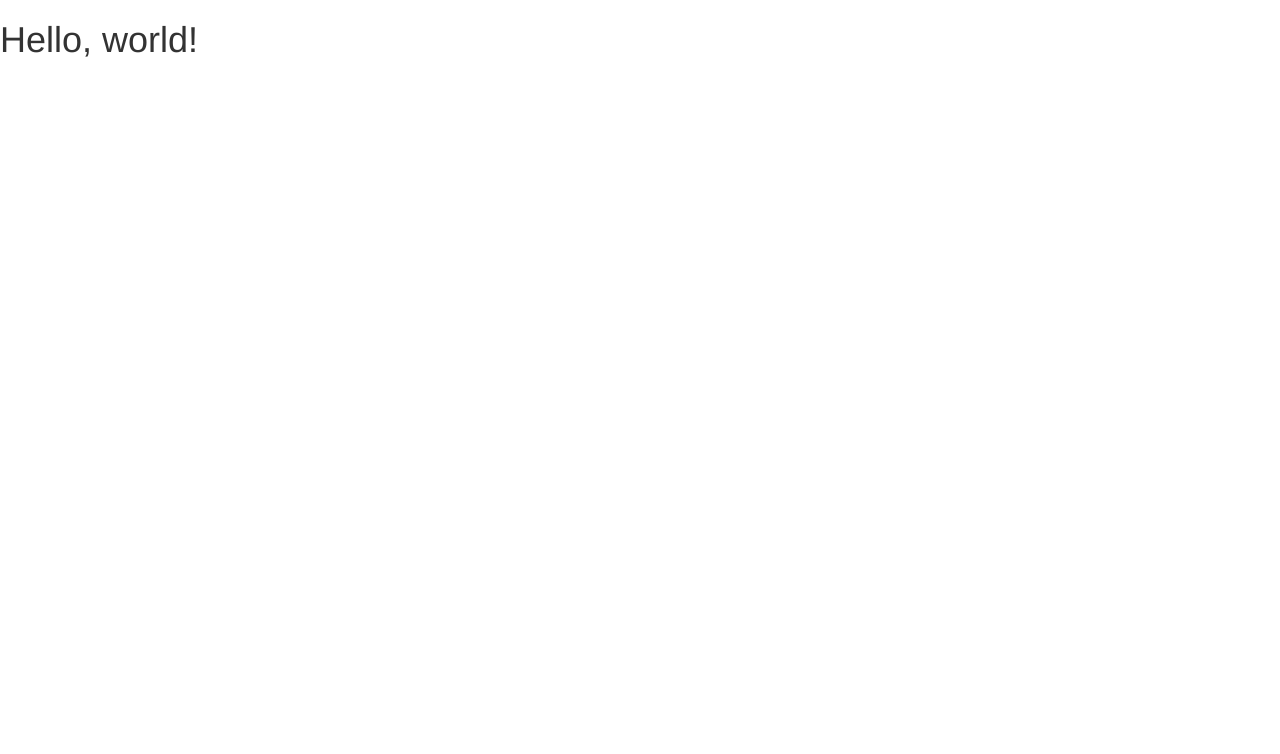
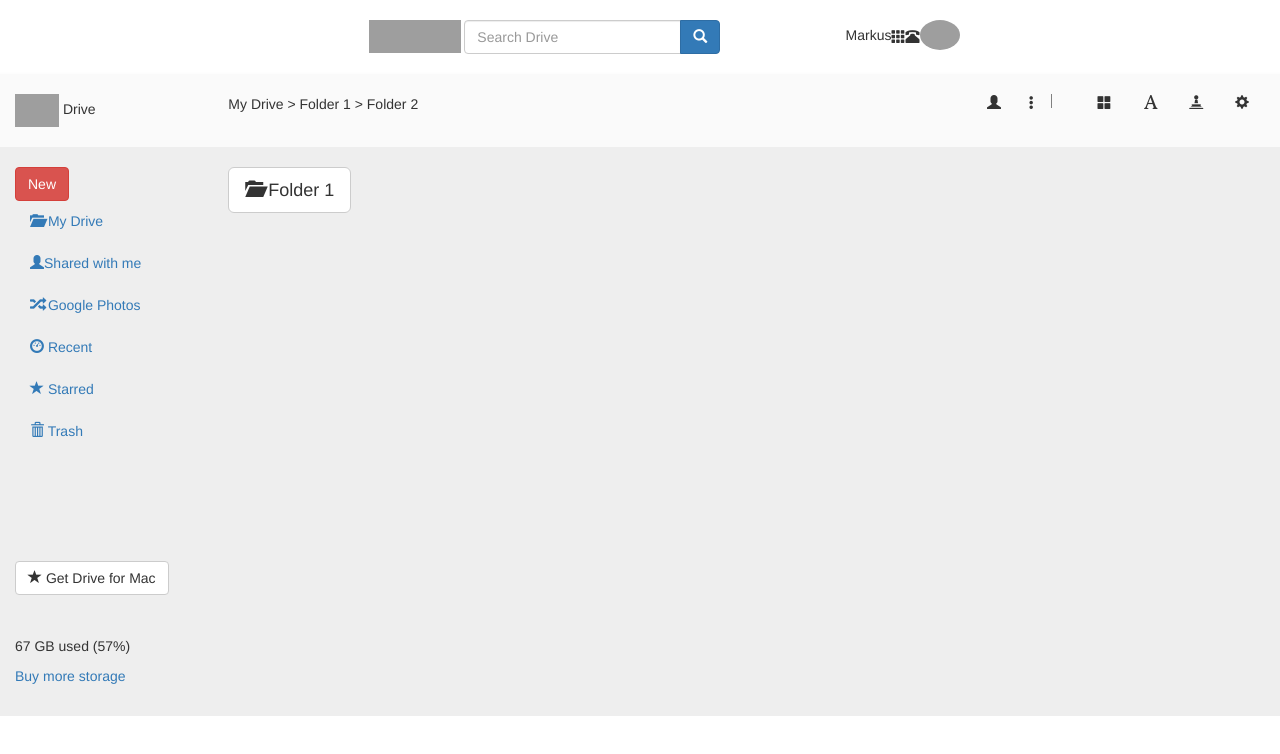
Before and after one commit to mliond/Ironhack---Week-3, a plain HTML site: page Day2/01 GDrive/index.html in a window 1280 px wide. Drawn offline with nearby package versions, Linux system fonts and the light colour scheme; grey boxes are pictures that could not be loaded.

Commit message:
a lot of progress on Gdrive clone

```diff
--- a/Day2/01 GDrive/index.html
+++ b/Day2/01 GDrive/index.html
@@ -5,11 +5,10 @@
 		<meta http-equiv="X-UA-Compatible" content="IE=edge">
 		<meta name="viewport" content="width=device-width, initial-scale=1">
 		<!-- The above 3 meta tags *must* come first in the head; any other head content must come *after* these tags -->
-    <title>Bootstrap 101 Template</title>
-
+		<title>Google Drive</title>
 		<!-- Bootstrap -->
 		<link href="css/bootstrap.min.css" rel="stylesheet">
-
+		<link rel="stylesheet" href="style.css">
 		<!-- HTML5 shim and Respond.js for IE8 support of HTML5 elements and media queries -->
 		<!-- WARNING: Respond.js doesn't work if you view the page via file:// -->
 		<!--[if lt IE 9]>
@@ -18,8 +17,107 @@
 		<![endif]-->
 	</head>
 	<body>
-    <h1>Hello, world!</h1>
 
+		<div class="top-nav">
+			<div class="container-fluid">
+				<div class="row">
+					<div class="col-xs-2 col-sm-2 col-md-2 col-lg-2">
+						<img src="https://upload.wikimedia.org/wikipedia/commons/thumb/a/aa/Logo_Google_2013_Official.svg/220px-Logo_Google_2013_Official.svg.png" alt="" class="google-logo">
+					</div>
+					<div class="col-xs-6 col-sm-6 col-md-6 col-lg-6">
+						<div class="input-group">
+							<input type="text" class="form-control" placeholder="Search Drive">
+							<span class="input-group-btn">
+								<button class="btn btn-primary" type="button">
+								<span class="glyphicon glyphicon-search" aria-hidden="true"></span>
+								</button>
+							</span>
+						</div>
+					</div>
+					<div class="col-xs-2 col-sm-2 col-md-2 col-lg-2">
+					</div>
+					<div class="col-xs-2 col-sm-2 col-md-2 col-lg-2">
+						<div class="user-options">
+							Markus
+							<span class="glyphicon glyphicon-th"></span>
+							<span class="glyphicon glyphicon-phone-alt"></span>
+							<img src="https://media.licdn.com/mpr/mpr/shrinknp_400_400/p/1/005/01b/0ed/34daa15.jpg" alt="" class="img-circle userpic">
+						</div>
+					</div>
+				</div>
+			</div>
+		</div>
+
+		<div class="second-nav">
+			<div class="container-fluid">
+				<div class="row">
+					<div class="col-xs-2 col-sm-2 col-md-2 col-lg-2">
+						<img src="https://lh6.ggpht.com/k7Z4J1IIXXJnC2NRnFfJNlkn7kZge4Zx-Yv5uqYf4222tx74wXDzW24OvOxlcpw0KcQ=w300" alt="" class="gdrive-logo">
+						Drive
+					</div>
+					<div class="col-xs-6 col-sm-6 col-md-6 col-lg-6">
+						My Drive > Folder 1 > Folder 2
+					</div>
+					<div class="col-xs-1 col-sm-1 col-md-1 col-lg-1">
+					</div>
+					<div class="col-xs-1 col-sm-1 col-md-1 col-lg-1">
+						<div class="border-right">
+							<div class="user-options">
+								<span class="glyphicon glyphicon-user"></span>
+								<span class="glyphicon glyphicon-option-vertical"></span>
+							</div>
+						</div>
+					</div>
+					<div class="col-xs-2 col-sm-2 col-md-2 col-lg-2">
+						<div class="user-options">
+							<span class="glyphicon glyphicon-th-large	"></span>
+							<span class="glyphicon glyphicon-font"></span>
+							<span class="glyphicon glyphicon-pawn"></span>
+							<span class="glyphicon glyphicon-cog"></span>
+						</div>
+					</div>
+				</div>
+			</div>
+		</div>
+
+		<div class="main-content">
+			<div class="container-fluid">
+				<div class="row">
+					<div class="col-xs-2 col-sm-2 col-md-2 col-lg-2">
+
+						<div class="sidebar">
+							<button type="button" class="btn btn-danger">New</button>
+							<ul class="nav nav-pills nav-stacked">
+								<li role="presentation"><a href="#"><span class="glyphicon glyphicon-folder-open"></span> My Drive</a></li>
+								<li role="presentation"><a href="#"><span class="glyphicon glyphicon-user"></span>Shared with me</a></li>
+								<li role="presentation"><a href="#"><span class="glyphicon glyphicon-random"></span> Google Photos</a></li>
+								<li role="presentation"><a href="#"><span class="glyphicon glyphicon-dashboard"></span> Recent</a></li>
+								<li role="presentation"><a href="#"><span class="glyphicon glyphicon-star"></span> Starred</a></li>
+								<li role="presentation"><a href="#"><span class="glyphicon glyphicon-trash"></span> Trash</a></li>
+							</ul>
+							<div class="empty-space">
+							</div>
+							<button type="button" class="btn btn-default">
+							<span class="glyphicon glyphicon-star" aria-hidden="true"></span> Get Drive for Mac
+							</button>
+							<hr>
+							<p>67 GB used (57%)</p>
+							<p><a href="#">Buy more storage</a></p>
+						</div>
+					</div>
+
+					<div class="col-xs-10 col-sm-10 col-md-10 col-lg-10">
+						<div class="content">
+							<button type="button" class="btn btn-default btn-lg">
+							  <span class="glyphicon glyphicon-folder-open" aria-hidden="true"></span> Folder 1
+							</button>
+
+						</div>
+					</div>
+
+				</div>
+			</div>
+		</div>
 		<!-- jQuery (necessary for Bootstrap's JavaScript plugins) -->
 		<script src="https://ajax.googleapis.com/ajax/libs/jquery/1.11.3/jquery.min.js"></script>
 		<!-- Include all compiled plugins (below), or include individual files as needed -->
--- a/Day2/01 GDrive/style.css
+++ b/Day2/01 GDrive/style.css
@@ -0,0 +1,70 @@
+html {
+	height: 100%;
+}
+
+body {
+	height: 100%;
+}
+
+.top-nav {
+	background-color: #FFFFFF;
+	padding: 20px 0;
+	display: flex;
+	align-items: center;
+}
+
+.top-nav .google-logo {
+	height: 33px;
+	width: 92px;
+}
+
+.top-nav .user-options, .second-nav .user-options {
+	display: flex;
+	align-items: center;
+	justify-content: space-around;
+}
+
+.top-nav .userpic {
+	height: 30px;
+}
+
+.second-nav {
+	padding: 20px 0;
+	background-color: #FAFAFA;
+	-webkit-box-shadow: 0px 5px 5px 0px rgba(50, 50, 50, 0.75);
+	-moz-box-shadow:    0px 5px 5px 0px rgba(50, 50, 50, 0.75);
+	box-shadow:         0px 5px 5px 0px rgba(50, 50, 50, 0.75);
+}
+
+.second-nav .border-right {
+	border-right: 1px solid grey;
+}
+
+.second-nav .gdrive-logo {
+	height: 33px;
+}
+
+.main-content {
+	padding: 20px 0;
+	background-color: #EEEEEE;
+}
+
+.sidebar {
+}
+
+.sidebar .empty-space {
+	padding: 30%;
+}
+
+.sidebar button {
+	padding: 0 15px;
+}
+
+.sidebar .empty-space {
+}
+
+.content button {
+  border-radius: 0;
+  background-color: lightgrey;
+  border: 1px;
+}
```
Lines whose indentation alone changed are shown as unchanged.
